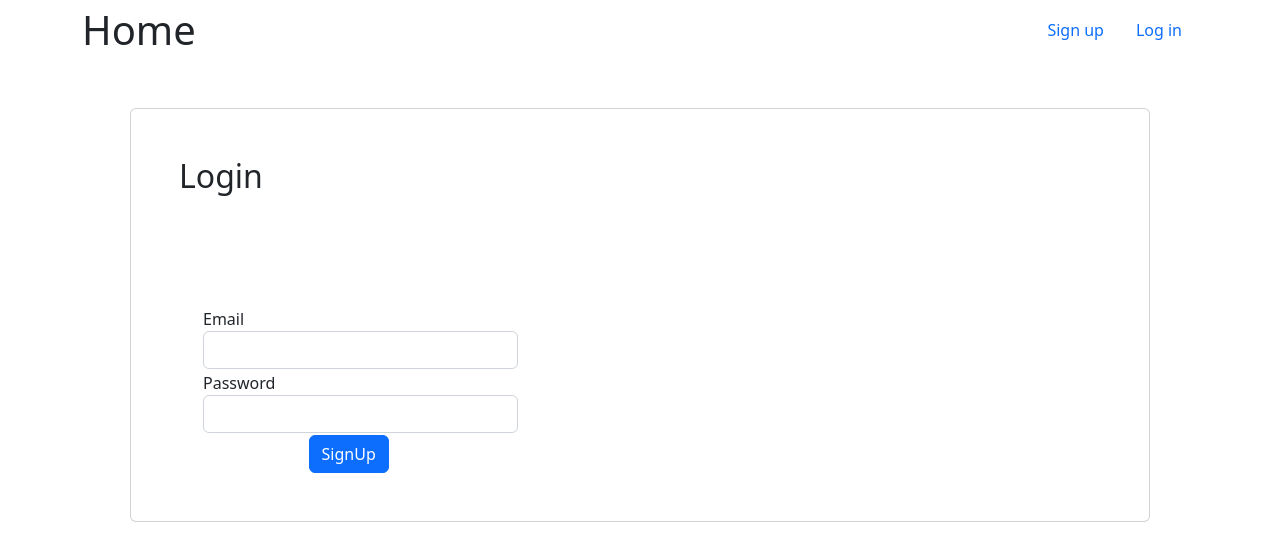
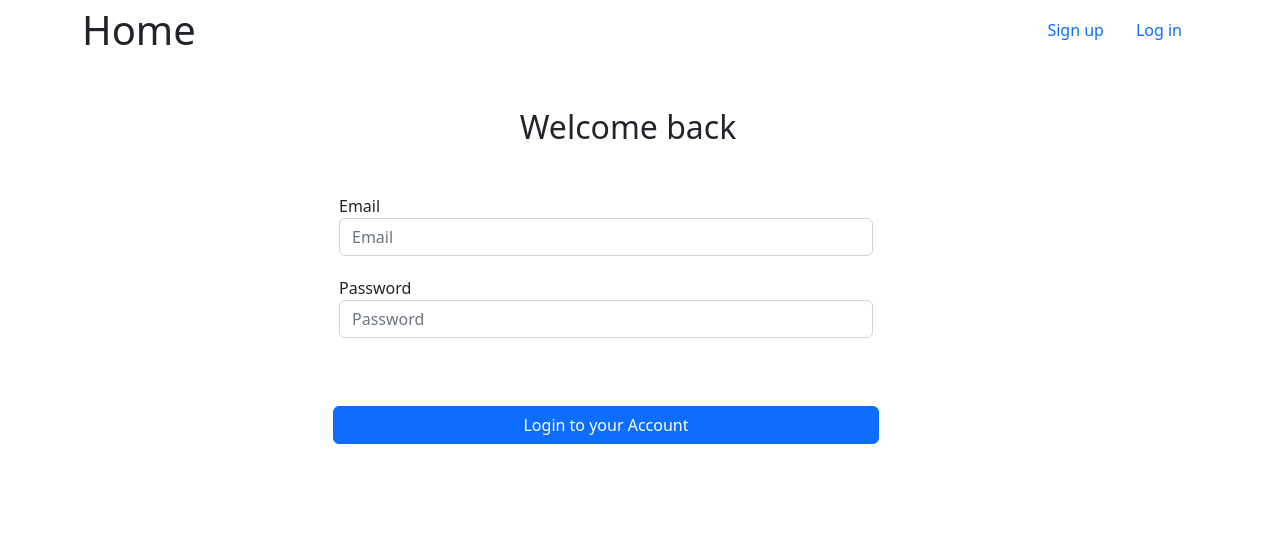
Before and after one commit to artnushi/react-movies-app, a React (Create React App) app: page /login in a window 1280 px wide. Shown: the top 560 px of the page. Built offline with nearby package versions, Linux system fonts and the light colour scheme.

Commit message:
Created login page design

```diff
--- a/src/pages/Login.js
+++ b/src/pages/Login.js
@@ -11,9 +11,7 @@ export default function SignUp() {
   });
 
   const [errors, setErrors] = useState({});
-
   const handleChange = (e) => {
-    console.log(e.target.value);
     setValues({
       ...values,
       [e.target.name]: e.target.value,
@@ -23,32 +21,42 @@ export default function SignUp() {
   const handleFormSubmit = (e) => {
     e.preventDefault();
     setErrors(Validation(values));
+    console.log("values", values);
   };
   return (
     <>
       <div className="container">
         <HeaderPage />
-        <div className="card gap-3 m-5">
 
         <div>
-            <h2 className="title m-5">Login</h2>
+          <h2 className="title row container d-flex justify-content-center">Welcome back</h2>
         </div>
-          <form className="form-wrapper col-4 m-5">
-            <div className="form-check">
+      </div>
+      <form className="m-5" onSubmit={handleFormSubmit}>
+        <div className="row container d-flex justify-content-center">
+          <div className="col-12 col-md-6">
             <label className="label">Email</label>
             <input
-                className=" form-control"
+              className="form-control"
+              placeholder="Email"
               type="text"
-                name="email"
-                value={values.email}
+              name="first_name"
+              value={values.first_name}
               onChange={handleChange}
+              required
             />
-              {errors.email && <p className="error">{errors.email}</p>}
+            {errors.first_name && (
+              <p className="error">{errors.first_name}</p>
+            )}
           </div>
-            <div className="form-check">
+        </div>
+        <div className="row container d-flex justify-content-center ">
+
+          <div className="col-12 col-md-6 ">
             <label className="label">Password</label>
             <input
               className="form-control"
+              placeholder="Password"
               type="password"
               name="password"
               value={values.password}
@@ -56,18 +64,19 @@ export default function SignUp() {
             />
             {errors.password && <p className="error">{errors.password}</p>}
           </div>
-            <div className="text-center">
+        </div>
+
+        <div className="row container ">
+          <div className="col-12 col-md-12 my-5 d-flex justify-content-center ">
             <button
-                type="button"
-                className="btn btn-primary text-center"
-                onClick={handleFormSubmit}
+              type="submit"
+              className="btn btn-primary text-center w-50"
             >
-                SignUp
+              Login to your Account
             </button>
           </div>
+        </div>
       </form>
-        </div>
-      </div>
     </>
   );
 }
```
Lines whose indentation alone changed are shown as unchanged.
